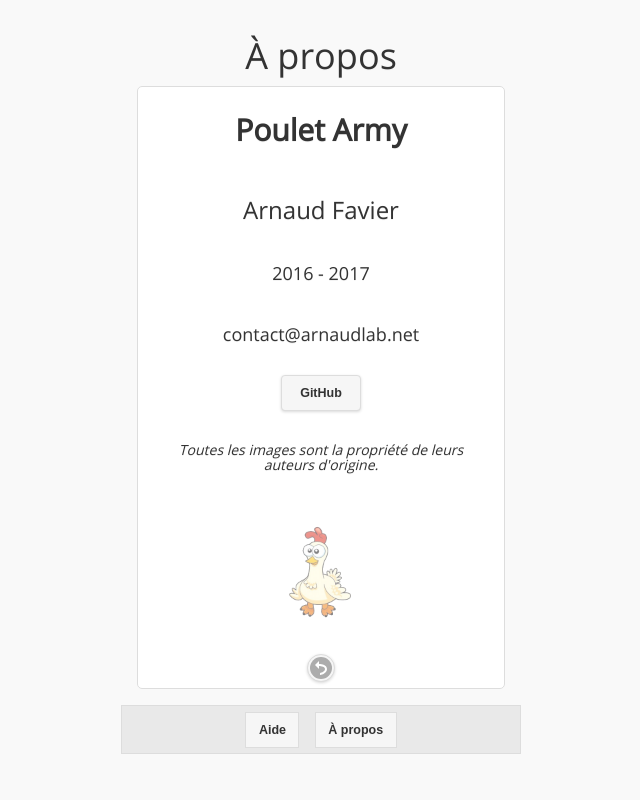
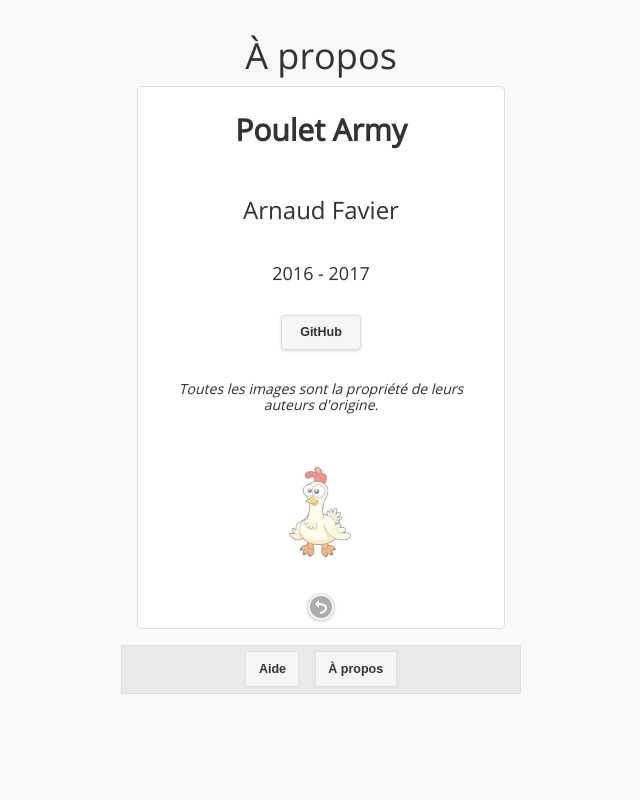
Before and after one commit to ArnaudFavier/PouletArmy, a PHP site: page /about in a window 1280 px wide. Shown: the whole page, without its empty margins (319-959 px from the left). Run offline with PHP 8.4, Linux system fonts and the light colour scheme.

Commit message:
[Edit] Remove old email

```diff
--- a/views/about.php
+++ b/views/about.php
@@ -9,8 +9,6 @@
 	<h3>Arnaud Favier</h3>
 	<br>
 	<h4>2016 - 2017</h4>
-	<br>
-	<h4>contact@arnaudlab.net</h4>
 	<br>
 	<a href="https://github.com/ArnaudFavier/PouletArmy" id="button-github" class="ui-btn ui-mini ui-shadow ui-corner-all centrer" target="_blank">GitHub</a>
 	<br>
```
